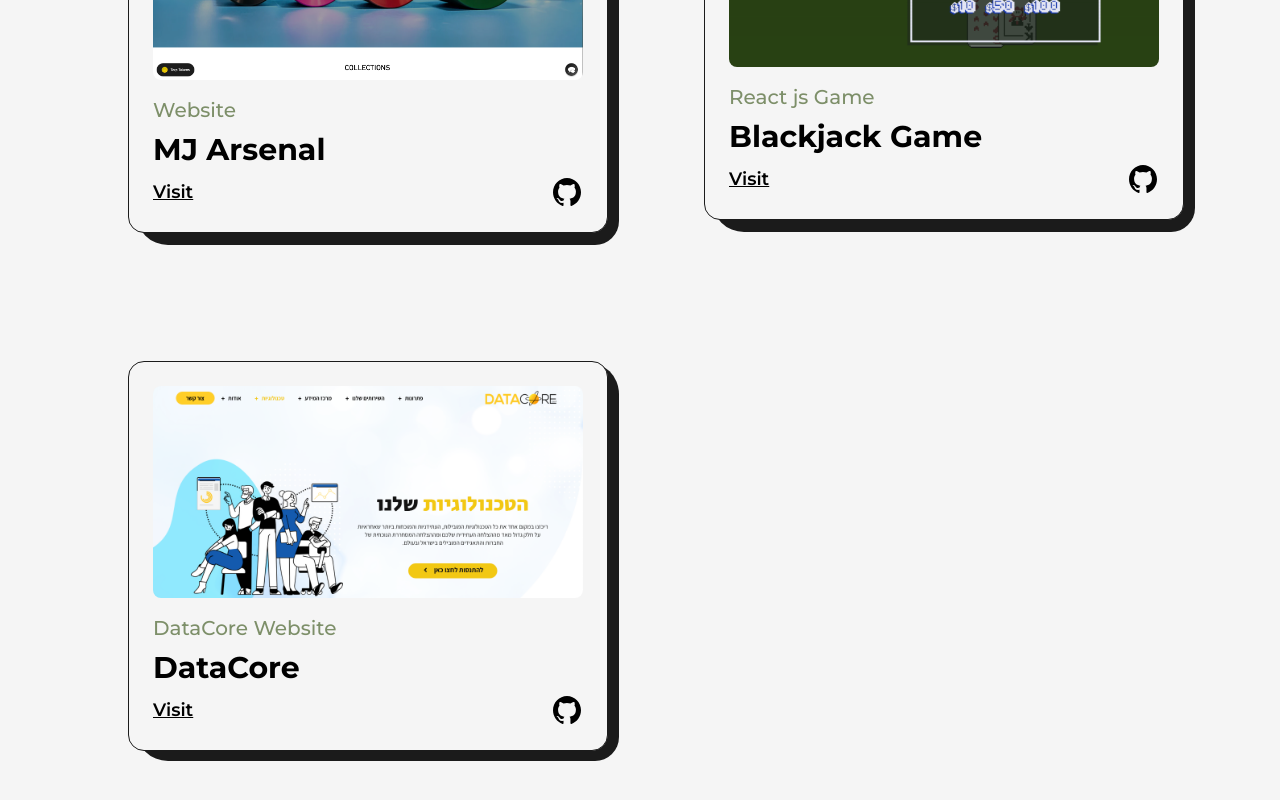
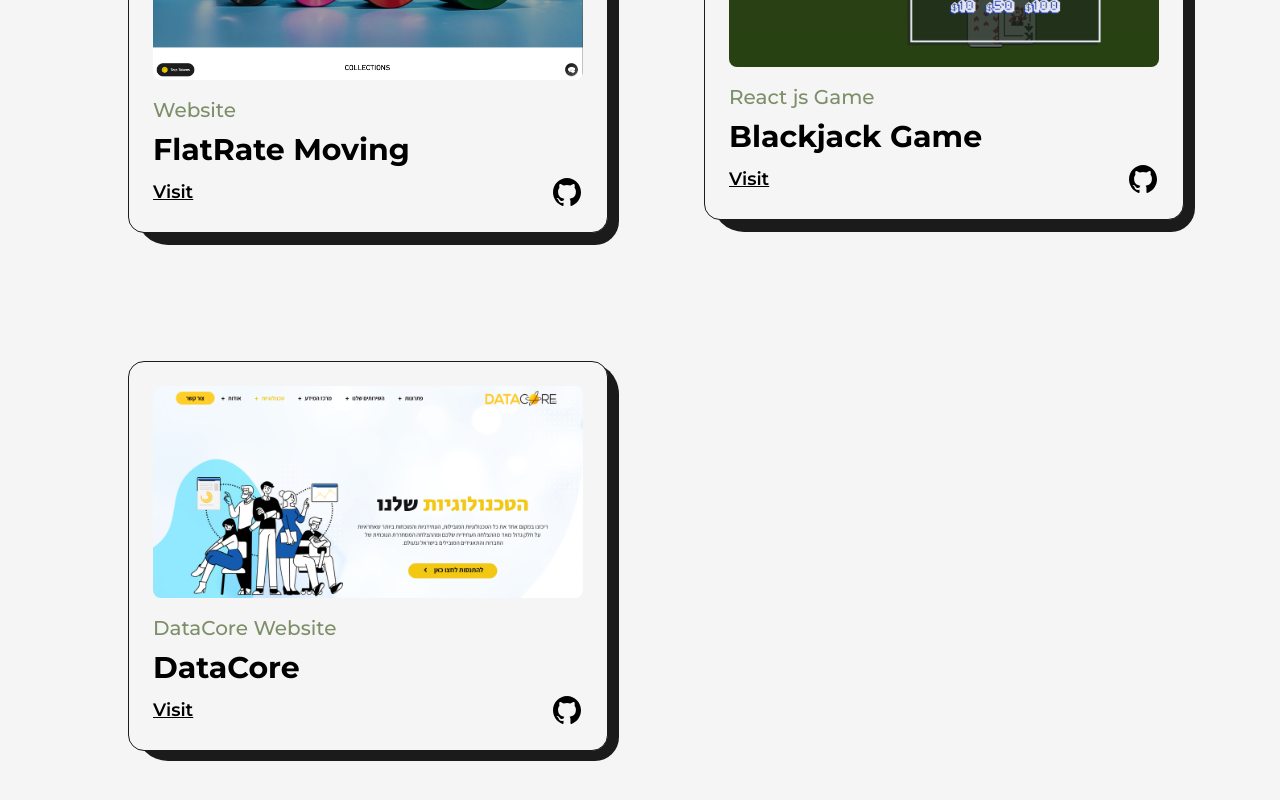
Before and after one commit to GuyDahn/guy-dev-2023, a Next.js app: page /projects in a window 1280 px wide. Shown: the part 2659-3459 px from the top of the page. Built offline with nearby package versions, Linux system fonts and the light colour scheme.

Commit message:
added flatrate

```diff
--- a/src/components/Experience.js
+++ b/src/components/Experience.js
@@ -59,7 +59,7 @@
               position="Full Stack Developer"
               company=" 888 Holdings"
               companyLink="https:/888.com"
-              time="2020-2023"
+              time="2020-2024"
               address="Hertzelia, Israel"
               work="Worked in a team responsible for developing inhouse tools and websites for the company, including designing and implementing new blogs, user interfaces, and developing the backend infrastructures.
 
--- a/src/pages/projects.js
+++ b/src/pages/projects.js
@@ -208,8 +208,8 @@
               <Project
                 type='Website'
                 img={project5}
-                title='MJ Arsenal'
-                link='https://mjarsenal.com'
+                title='FlatRate Moving'
+                link='https://flatrate.com'
                 github='https://github.com/GuyDahn'
               />
             </div>
@@ -233,6 +233,7 @@
                 github='https://github.com/GuyDahn'
               />
             </div>
+
           </div>
         </Layout>
       </main>
```
Also changed, not shown: 1 other file (tests, documents, lock files or other folders).
